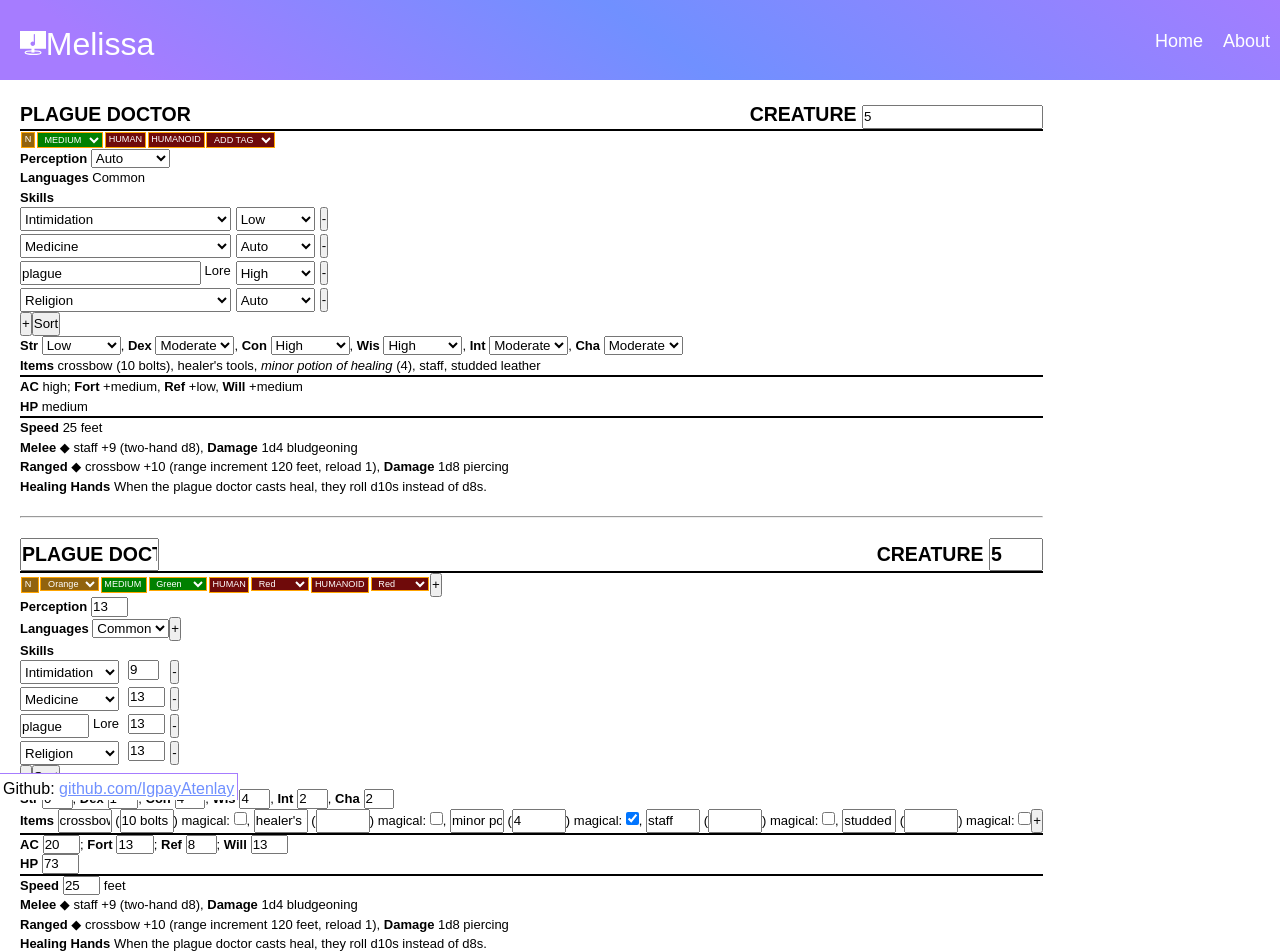
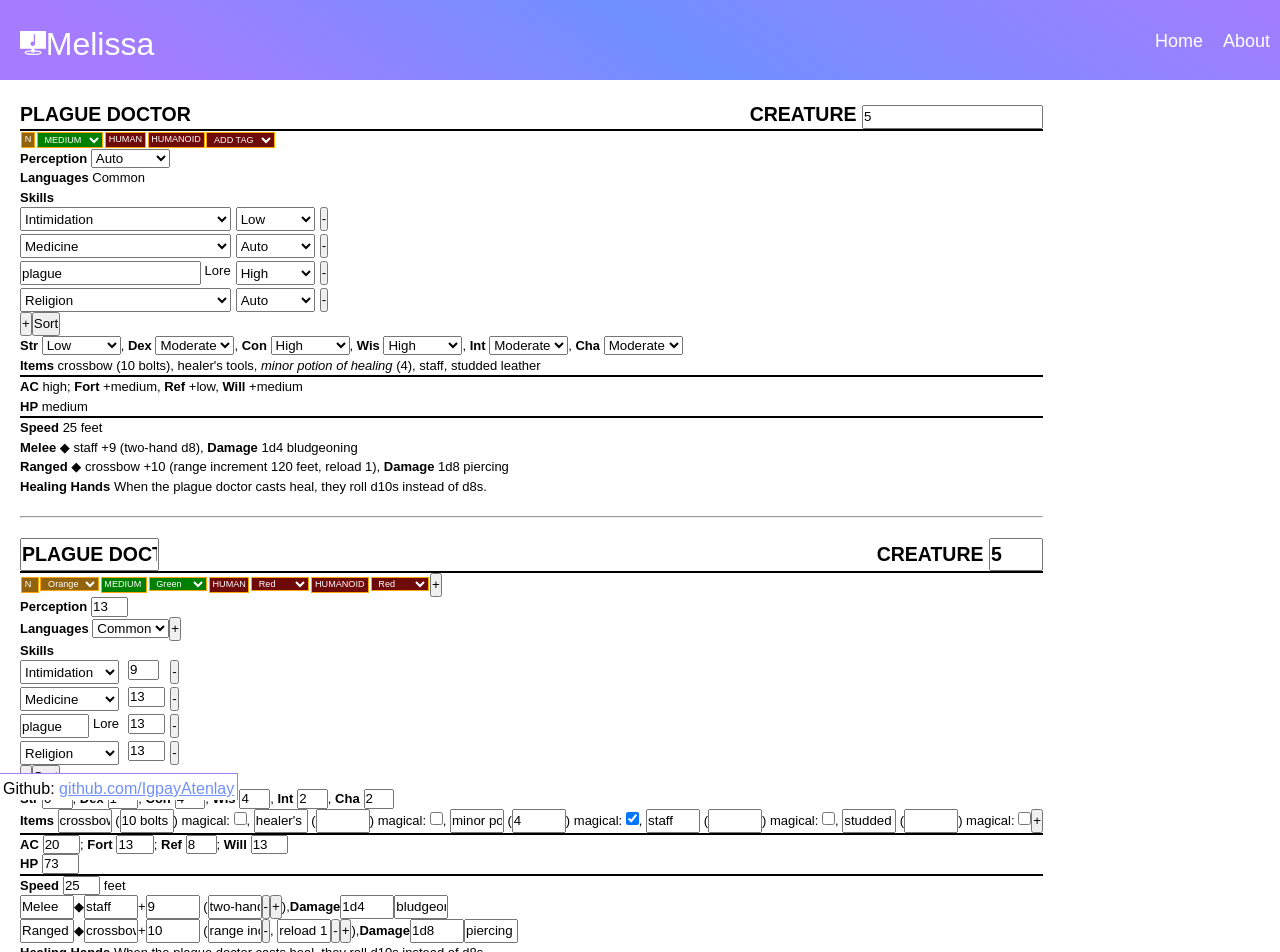
Before and after one commit to IgpayAtenlay/website, a React (Create React App) app in the folder client/: page /creatureCreator in a window 1280 px wide. Shown: the top 952 px of the page. Built offline with nearby package versions, Linux system fonts and the light colour scheme.

Commit message:
can add and change traits in weapons

```diff
--- a/client/src/pages/creatureCreator/customForm/addButton.jsx
+++ b/client/src/pages/creatureCreator/customForm/addButton.jsx
@@ -3,6 +3,9 @@ import {CreatureContext} from "../index";
 import {v4} from "uuid";
 
 export default function AddButton(props) {
+    // need props.variable
+    // need props.defaultValue
+
     var {setCreature} = useContext(CreatureContext);
     props.defaultValue.id = v4();
 
--- a/client/src/pages/creatureCreator/customForm/index.jsx
+++ b/client/src/pages/creatureCreator/customForm/index.jsx
@@ -8,7 +8,7 @@ import Skills from "./skills";
 import Languages from "./languages";
 import AddButton from "./addButton";
 import Items from "./items";
-import Weapons from "../creature/weapons";
+import Weapons from "./weapons";
 import NumberInput from "./numberInput";
 import MiscAbilities from "../creature/miscAbilities";
 import Level from "./level";
--- /dev/null
+++ b/client/src/pages/creatureCreator/customForm/weapons/index.jsx
@@ -0,0 +1,27 @@
+import startCase from "../../../../util/startCase";
+import TraitList from "./traitList";
+
+export default function Weapons(props) {
+    var weapons = props.weapons.map(e =>
+        <Weapon weapon={e} key={e.id} />
+    );
+
+    return (<div>{weapons}</div>);
+}
+
+function Weapon(props) {
+    var e = props.weapon;
+    return (
+        <div>
+            <input value ={startCase(e.range)} />
+            &#9670;
+            <input value ={e.name} />
+            +
+            <input value ={e.modifier} /> (
+            <TraitList id={e.id}/>
+            ),
+            <b>Damage</b>
+            <input value ={e.damageDice} /><input value ={e.damageType} />
+        </div>
+    );
+}
--- /dev/null
+++ b/client/src/pages/creatureCreator/customForm/weapons/traitList.jsx
@@ -0,0 +1,101 @@
+import {useContext} from 'react';
+import {CreatureContext} from "../../index";
+import {v4} from "uuid";
+
+export default function TraitList(props) {
+    var {creature} = useContext(CreatureContext);
+    var traitList = creature.weapons.find(e => e.id === props.id).traits;
+
+    var traits = []
+    traitList.forEach(e => {
+        traits = traits.concat(<Trait key={e.id + "trait"} trait={e} weaponID={props.id} />);
+        traits = traits.concat(<span key={e.id + "comma"}>, </span>);
+    });
+    traits = traits.slice(0, -1);
+
+    return (
+        <span>
+            {traits}
+            <AddButton id={props.id} />
+        </span>
+    );
+}
+
+function Trait(props) {
+    var {creature, setCreature} = useContext(CreatureContext);
+
+    function handleChangeInput(e) {
+        var [id, weaponID] = e.target.id.split(",")
+
+        var weaponIndex = creature.weapons.findIndex(e => e.id === weaponID);
+        var traitIndex = creature.weapons[weaponIndex].traits.findIndex(e => e.id === id);
+        var name = e.target.value.toLowerCase();
+
+        setCreature(prevCreature => ({
+            ...prevCreature,
+            weapons: prevCreature.weapons.with(weaponIndex,
+                {
+                    ...prevCreature.weapons[weaponIndex],
+                    traits: prevCreature.weapons[weaponIndex].traits.with(traitIndex,
+                        {
+                            ...prevCreature.weapons[weaponIndex].traits[traitIndex],
+                            name: name
+                        }
+                    )
+                }
+            )
+        }));
+    }
+
+    function handleChangeDelete(e) {
+        var [id, weaponID] = e.target.id.split(",")
+        var weaponIndex = creature.weapons.findIndex(e => e.id === weaponID);
+        setCreature(prevCreature => ({
+            ...prevCreature,
+            weapons: prevCreature.weapons.with(weaponIndex,
+                {
+                    ...prevCreature.weapons[weaponIndex],
+                    traits: prevCreature.weapons[weaponIndex].traits.filter(e => e.id !== id)
+                }
+            )
+        }));
+    }
+
+    return (
+        <span>
+        <input
+            value={props.trait.name}
+            id={props.trait.id + "," + props.weaponID}
+            onChange={handleChangeInput}
+        />
+        <button
+            id={props.trait.id + "," + props.weaponID}
+            onClick={handleChangeDelete}
+        >-</button>
+        </span>
+    )
+}
+
+function AddButton(props) {
+    var {creature, setCreature} = useContext(CreatureContext);
+    var defaultValue = {
+        name: "finesse",
+        id: v4()
+    }
+
+    function handleChange(e) {
+        var weaponIndex = creature.weapons.findIndex(a => a.id === e.target.id);
+
+        setCreature(prevCreature => ({
+            ...prevCreature,
+            weapons: prevCreature.weapons.with(weaponIndex,
+                {
+                    ...prevCreature.weapons[weaponIndex],
+                    traits: prevCreature.weapons[weaponIndex].traits.concat(defaultValue)
+                }
+            )
+        }));
+    }
+
+    return <button id={props.id} onClick={handleChange}>+</button>;
+}
```
